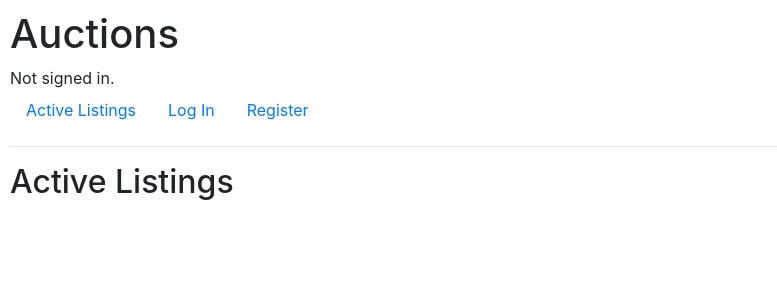
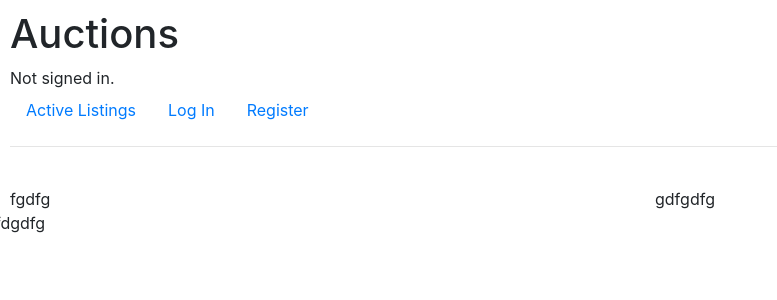
Before and after one commit to blackcaer/CS50W, a Django app: template auctions/templates/auctions/auction_details.html in a window 1280 px wide. Shown: the top 300 px of the page, without its empty margins (0-777 px from the left). Run offline with Django 3.2, Linux system fonts and the light colour scheme; the template is opened without the code that fills it, so the values that code supplies are empty; some libraries are stand-ins or nearby versions.

Commit message:
Created base style and multiple sub-styles for different sites

```diff
--- /dev/null
+++ b/auctions/static/auctions/styles_auction_details.css
@@ -0,0 +1,3 @@
+
+
+/*# sourceMappingURL=styles_auction_details.css.map */
--- /dev/null
+++ b/auctions/static/auctions/styles_base.css
@@ -0,0 +1,6 @@
+body {
+  padding: 10px;
+  min-width: 400px;
+}
+
+/*# sourceMappingURL=styles_base.css.map */
--- a/auctions/static/auctions/styles.css
+++ b/auctions/static/auctions/styles_index.css
@@ -1,8 +1,3 @@
-body {
-  padding: 10px;
-  min-width: 400px;
-}
-
 .auction_container {
   border: 1px solid #ddd;
   padding: 10px;
@@ -38,4 +33,4 @@ a.auction_link:hover {
   text-decoration: inherit;
 }
 
-/*# sourceMappingURL=styles.css.map */
+/*# sourceMappingURL=styles_index.css.map */
--- /dev/null
+++ b/auctions/styles_scss/styles_base.scss
@@ -0,0 +1,4 @@
+body {
+    padding: 10px;
+    min-width: 400px;
+}
--- a/auctions/styles_scss/styles.scss
+++ b/auctions/styles_scss/styles_index.scss
@@ -1,8 +1,3 @@
-body {
-    padding: 10px;
-    min-width: 400px;
-}
-
 .auction_container {
     border: 1px solid #ddd;
     padding: 10px;
--- a/auctions/templates/auctions/auction_details.html
+++ b/auctions/templates/auctions/auction_details.html
@@ -1,11 +1,22 @@
 {% extends "auctions/layout.html" %}
+{% load static %}
+
+{% block head %}
+<link href="{% static 'auctions/styles_auction_details.css' %}" rel="stylesheet">
+{% endblock %}
 
 {% block body %}
-<h2 class="text-nowrap">Active Listings</h2>
 
+<div class="row">
 
-<img src="{{ auction.img_url }}" class="auction_image "> <!-- img-fluid -->
+    <div class="col-sm-10">    <img src="{{ auction.img_url }}" class="img-fluid">
+    </div>
 
-
+</div>
+<div class="row">
+    <div class="col-sm-6">fgdfg</div>
+    <div class="col-sm-6">gdfgdfg</div>
+</div>
+<div class="row">fdgdfg</div>
 
 {% endblock %}
--- a/auctions/templates/auctions/index.html
+++ b/auctions/templates/auctions/index.html
@@ -1,4 +1,9 @@
 {% extends "auctions/layout.html" %}
+{% load static %}
+
+{% block head %}
+<link href="{% static 'auctions/styles_index.css' %}" rel="stylesheet">
+{% endblock %}
 
 {% block body %}
 <h2 class="text-nowrap">Active Listings</h2>
--- a/auctions/templates/auctions/layout.html
+++ b/auctions/templates/auctions/layout.html
@@ -6,8 +6,9 @@
         <meta name="viewport" content="width=device-width, initial-scale=1">
         <title>{% block title %}Auctions{% endblock %}</title>
         <link rel="stylesheet" href="https://stackpath.bootstrapcdn.com/bootstrap/4.4.1/css/bootstrap.min.css" integrity="sha384-Vkoo8x4CGsO3+Hhxv8T/Q5PaXtkKtu6ug5TOeNV6gBiFeWPGFN9MuhOf23Q9Ifjh" crossorigin="anonymous">
-        <link href="{% static 'auctions/styles.css' %}" rel="stylesheet">
-
+        <link href="{% static 'auctions/styles_base.css' %}" rel="stylesheet">
+        {% block head %}
+        {% endblock %}
     </head>
     <body>
         <h1>Auctions</h1>
```
Also changed, not shown: auctions/styles_scss/styles_auction_details.scss (added), 4 other files.
